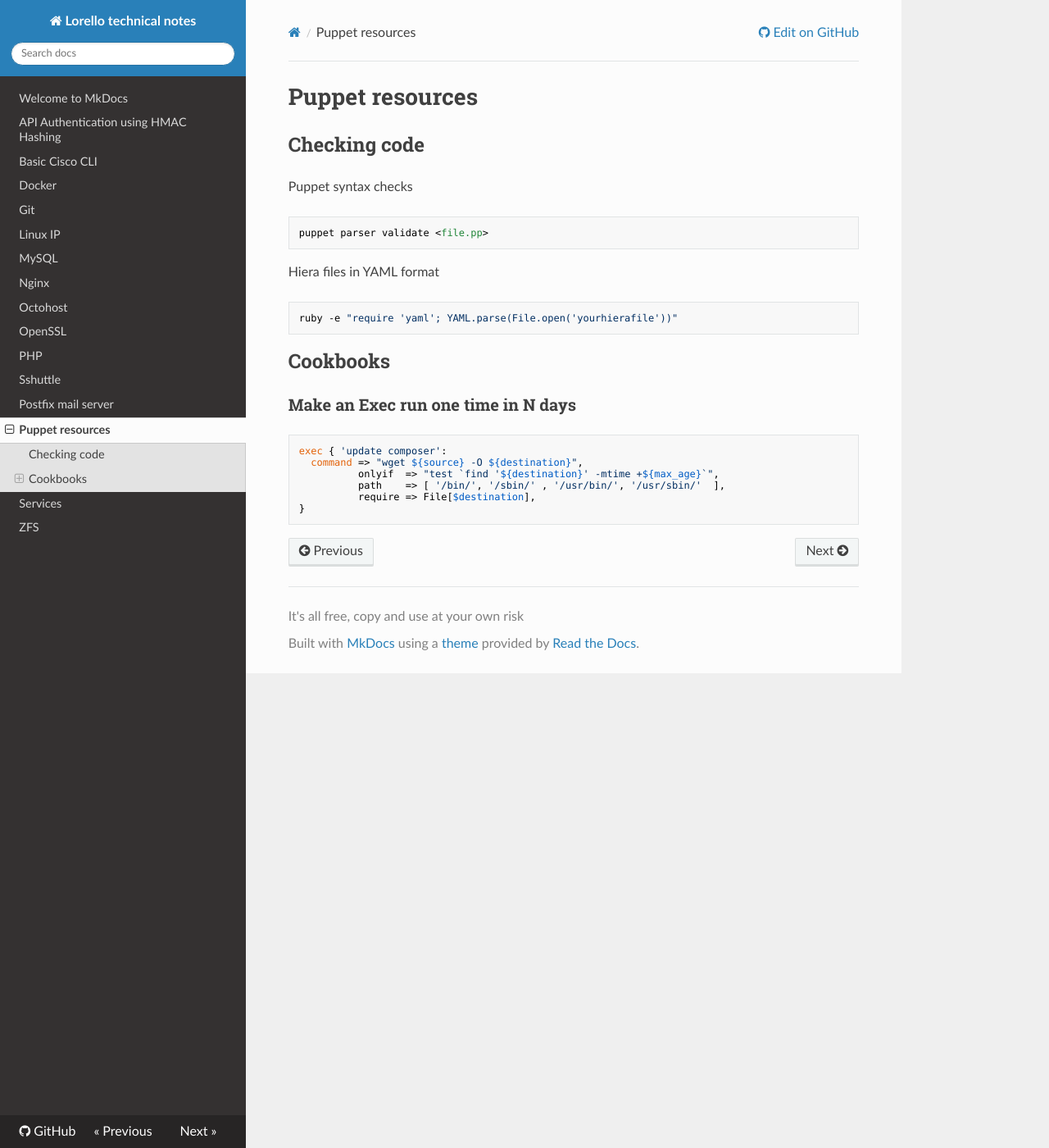
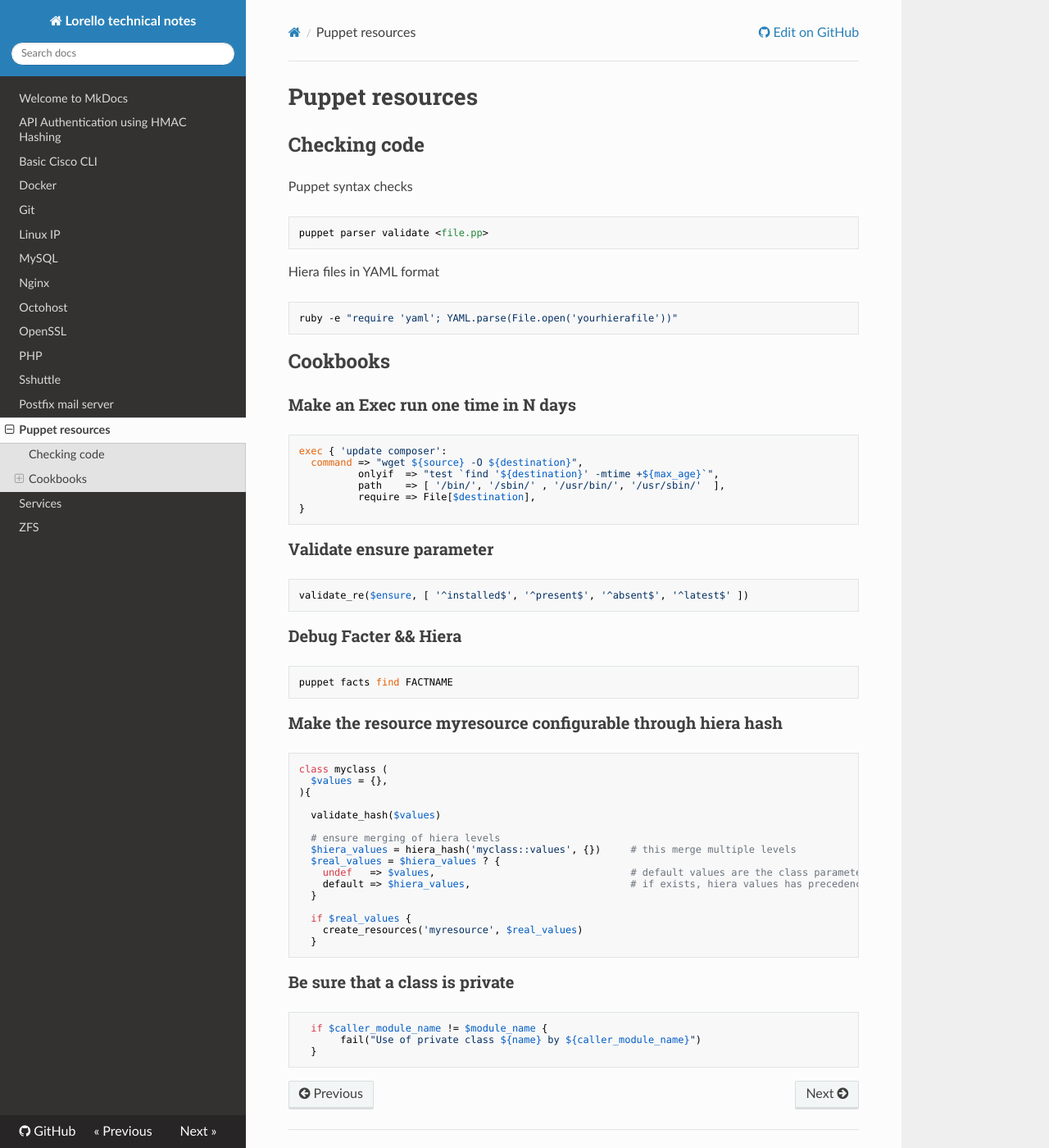
Before and after one commit to lorello/lorello.github.io, an MkDocs documentation site: the page built from docs/puppet.md, in a window 1280 px wide and 1400 px high. Shown: the whole window at 82% size. Built offline with MkDocs 1.6.1, drawn with Linux system fonts in a browser that asks for light colours; nearby versions of some CDN libraries.

Commit message:
More cookbooks on puppet code

```diff
--- a/docs/puppet.md
+++ b/docs/puppet.md
@@ -21,3 +21,36 @@ Hiera files in YAML format
               path    => [ '/bin/', '/sbin/' , '/usr/bin/', '/usr/sbin/'  ],
               require => File[$destination],
     }
+
+### Validate ensure parameter
+
+    validate_re($ensure, [ '^installed$', '^present$', '^absent$', '^latest$' ])
+
+### Debug Facter && Hiera
+
+    puppet facts find FACTNAME
+
+### Make the resource myresource configurable through hiera hash
+
+    class myclass (
+      $values = {},
+    ){
+
+      validate_hash($values)
+
+      # ensure merging of hiera levels
+      $hiera_values = hiera_hash('myclass::values', {})     # this merge multiple levels
+      $real_values = $hiera_values ? {
+        undef   => $values,                                 # default values are the class parameter ones
+        default => $hiera_values,                           # if exists, hiera values has precedence
+      }
+
+      if $real_values {
+        create_resources('myresource', $real_values)
+      }
+
+### Be sure that a class is private
+
+      if $caller_module_name != $module_name {
+           fail("Use of private class ${name} by ${caller_module_name}")
+      }
```
